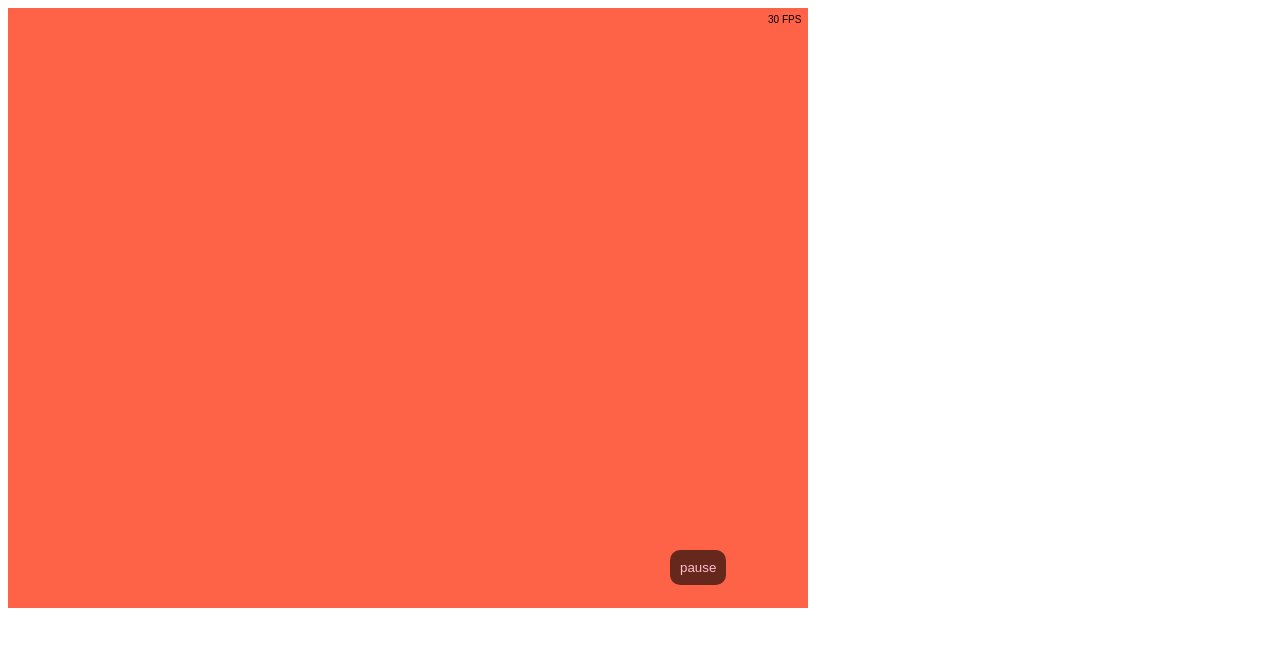
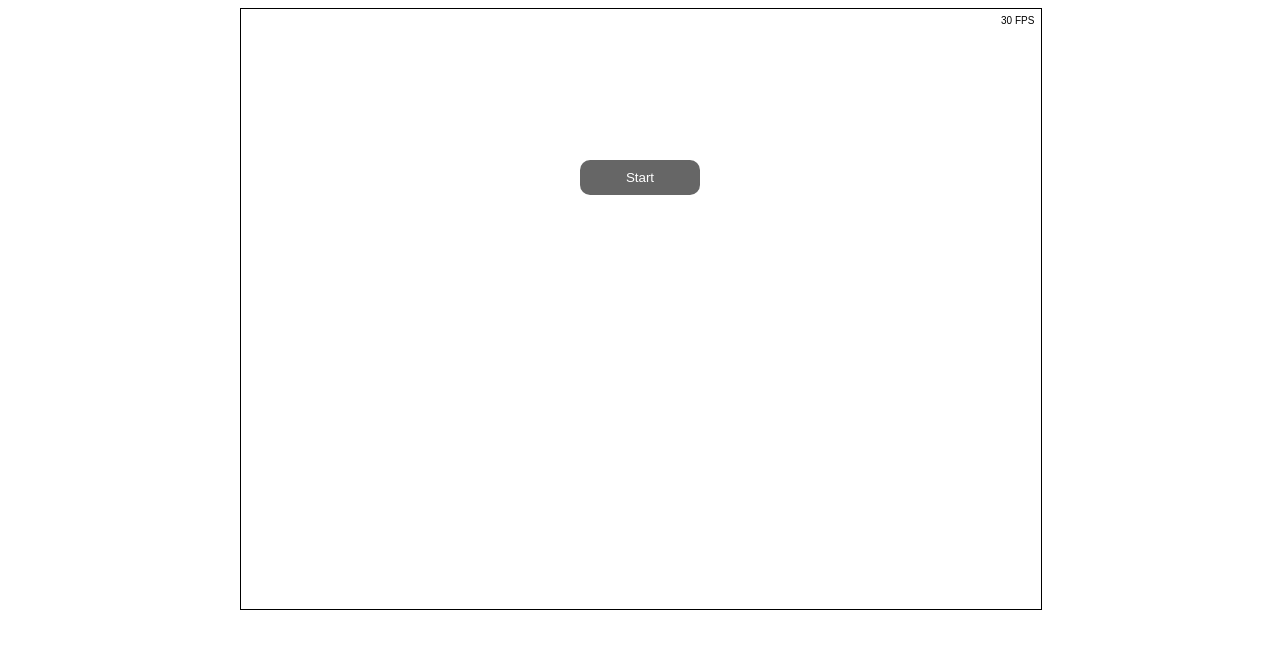
Before and after one commit to obiSerra/js13k-bootstrap, a website with bundled scripts: page src/index.html in a window 1280 px wide. Built offline with nearby package versions, Linux system fonts and the light colour scheme.

Commit message:
menu improved

```diff
--- a/src/index.html
+++ b/src/index.html
@@ -2,16 +2,28 @@
 <html>
   <head>
     <meta charset="utf-8"/>
-    <title>Title</title>
-    <link rel="stylesheet" type="text/css" href="styles/menu.scss">
+    <title>Js13k</title>
+    <link rel="stylesheet" type="text/css" href="styles/main.scss">
   </head>
   <body>
 
 
-    <div id="main-menu-container" class="ctrl-container">
-        <button role="button" id="play-pause-btn" class="btn pause-btn">Play/pause</button>
+    <div id="pause-menu-container" class="ctrl-container">
+        <button role="button" id="play-pause-btn" class="btn pause-btn">Pause</button>
     </div>
 
+    <div id="main-menu-container" class="ctrl-container">
+      <ul class="menu">
+        <li>
+          <button role="button" id="main-manu-start" class="btn">Start</button>
+        </li>
+      </ul>
+    </div>
+
+
+    <div class="stage-container">
+      <canvas id="stage"></canvas>
+    </div>
     <script src="js/index.js" type="module"></script>
   </body>
 </html>
--- a/src/js/domUtils.js
+++ b/src/js/domUtils.js
@@ -0,0 +1,22 @@
+export function domElement(selector, parent = document) {
+  return parent.querySelector(selector);
+}
+export function hide(el) {
+  el.style.display = "none";
+}
+
+export function show(el) {
+  el.style.display = "block";
+}
+export const appendElement = (element, parent = document.body) => parent.appendChild(element);
+
+export const viewportDims = () => ({
+  w: document.documentElement.clientWidth || 600,
+  h: document.documentElement.clientHeight || 800,
+});
+
+export const setStageDim = (stage, dims = { w: 800, h: 600 }) => {
+  stage.width = dims.w;
+  stage.height = dims.h;
+  return stage;
+};
--- a/src/js/engine.js
+++ b/src/js/engine.js
@@ -43,7 +43,7 @@ export default function gameLoop(gameState) {
       //element.render(gameState);
     }
   });
-
+  //console.log(gameState.status());
   gameState.setState("lastTime", now);
   setTimeout(() => gameLoop(gameState), loopSpeed);
 }
--- a/src/js/html.js
+++ /dev/null
@@ -1,19 +0,0 @@
-/**
- * Here all the interaction with HTML and DOM
- */
-export const appendElement = (element, parent = document.body) => parent.appendChild(element);
-
-export const viewportDims = () => ({
-  w: document.documentElement.clientWidth || 600,
-  h: document.documentElement.clientHeight || 800,
-});
-
-export const createStage = (dims = { w: 800, h: 600 }) => {
-  const stage = document.createElement("canvas");
-  stage.id = "stage";
-  stage.width = dims.w;
-  stage.height = dims.h;
-
-  stage.style.backgroundColor = "tomato";
-  return stage;
-};
--- a/src/js/index.js
+++ b/src/js/index.js
@@ -2,33 +2,44 @@
  * Application entry-point
  */
 
-import { createStage, viewportDims, appendElement } from "./html.js";
 import createState from "./state.js";
 import gameLoop from "./engine.js";
-
-//import "./styles/menu.scss";
+import { hide, show, setStageDim, domElement } from "./domUtils.js";
+import createMenu from "./menus.js";
 
 const gameState = createState({
   showFps: true,
 });
-
-const canvas = createStage();
+gameState.updateStatus("init");
+const canvas = document.getElementById("stage");
+setStageDim(canvas);
 gameState.setState("canvas", canvas);
 gameState.setState("ctx", canvas.getContext("2d"));
-appendElement(canvas);
 
-const mainMenu = { element: document.querySelector("#main-menu-container"), button: document.querySelector("#play-pause-btn") };
+const pauseMenu = createMenu(gameState, (menu, gameState) => {
+  const button = domElement("#play-pause-btn");
+  const element = domElement("#pause-menu-container");
+  const menuInit = {
+    show: () => show(element),
+    hide: () => hide(element),
+    element: element,
+    button: button,
+    render: (gameState) => {
+      // Dynamic menu position
+      const canvas = gameState.getState("canvas");
+      element.style.position = "absolute";
 
-mainMenu.show = function () {
-  mainMenu.element.style.display = "block";
+      element.style.top = `${canvas.height - 50}px`;
+      element.style.left = `${canvas.width - 100}px`;
+      if (gameState.status() === "play") {
+        show(element);
+      } else {
+        hide(element);
+      }
+    },
   };
 
-mainMenu.hide = function () {
-  mainMenu.element.style.display = "none";
-};
-
-mainMenu.button.addEventListener("click", (evt) => {
-  console.log("CLICKKKK");
+  button.addEventListener("click", (evt) => {
     evt.preventDefault();
     if (gameState.status() === "paused") {
       gameState.updateStatus("play");
@@ -36,22 +47,31 @@ mainMenu.button.addEventListener("click", (evt) => {
       gameState.updateStatus("paused");
     }
   });
+  return { ...menu, ...menuInit };
+});
 
-mainMenu.render = (gameState) => {
-  const canvas = gameState.getState("canvas");
-  mainMenu.element.style.position = "absolute";
+const mainMenu = createMenu(gameState, (menu, gameState) => {
+  const menuContainer = domElement("#main-menu-container");
+  const startBtn = domElement("#main-manu-start");
+  startBtn.addEventListener("click", (evt) => {
+    evt.preventDefault();
+    gameState.updateStatus("play");
+  });
 
-  mainMenu.element.style.top = `${canvas.height - 50}px`;
-  mainMenu.element.style.left = `${canvas.width - 130}px`;
+  const m = {
+    render: (gameState) => {
+      if (gameState.status() === "play") {
+        hide(menuContainer);
+      } else {
+        show(menuContainer);
+      }
+    },
+  };
+  return { ...menu, ...m };
+});
 
-  if (gameState.status() === "paused") {
-    mainMenu.button.innerHTML = "resume";
-  } else {
-    mainMenu.button.innerHTML = "pause";
-  }
-};
 gameState.updateState((state) => {
-  return { ...state, menu: { main: mainMenu } };
+  return { ...state, menu: { pause: pauseMenu, main: mainMenu } };
 });
 
 // const greenSq = {
@@ -82,5 +102,4 @@ gameState.updateState((state) => {
 // });
 
 // Starting the game loop
-console.log("FOOOo");
 gameLoop(gameState);
--- a/src/js/menus.js
+++ b/src/js/menus.js
@@ -0,0 +1,3 @@
+export default function createMenu(gameState, initFunc) {
+  return initFunc({}, gameState);
+}
--- /dev/null
+++ b/src/styles/main.scss
@@ -0,0 +1,2 @@
+@import "./menu.scss";
+@import "./stage.scss";
--- a/src/styles/menu.scss
+++ b/src/styles/menu.scss
@@ -3,5 +3,30 @@
     background-color: rgba($color: #000000, $alpha: 0.6);
     padding: 10px;
     border-radius: 10px;
-    color: pink;
+    color: white;
 }
+.ctrl-container {
+    z-index: 9999;
+}
+
+ul.menu{
+    z-index: 9999;
+
+    list-style: none;
+    padding-left: 0;
+    margin: auto;
+    width: 200px;
+    position: absolute;
+    top: 20%;
+    left: calc(50% - 100px);
+    li {
+        width: 100%;
+        display: block;
+
+        button {
+            width: 120px;
+            margin: auto;
+            display: block;
+        }
+    }
+}
--- /dev/null
+++ b/src/styles/stage.scss
@@ -0,0 +1,10 @@
+.stage-container {
+    width: 100%;
+    position: relative;
+}
+canvas{
+    border: 1px solid #000;
+    position: absolute;
+    top:0;
+    left: calc(50% - 400px);
+}
```
Lines whose indentation alone changed are shown as unchanged.
